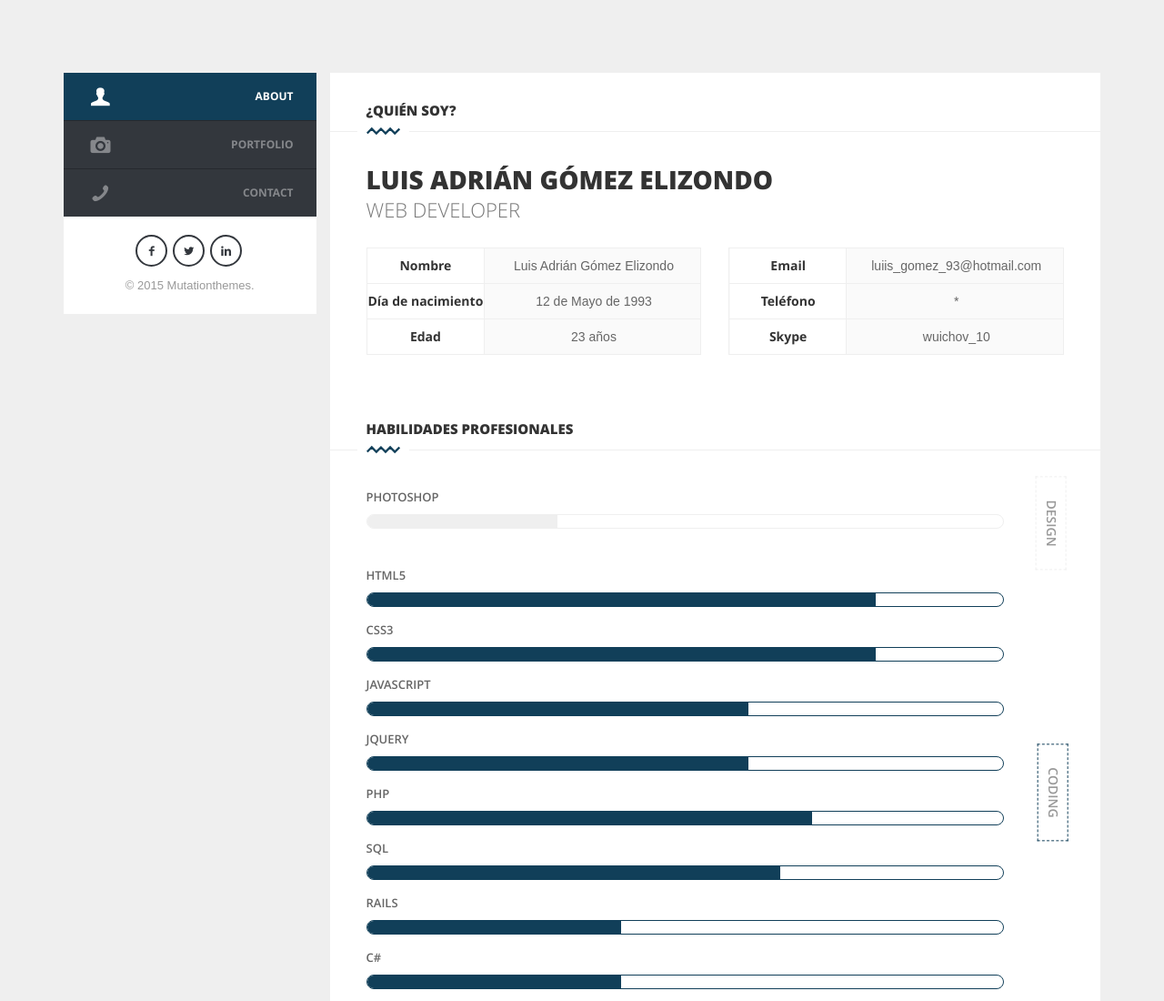
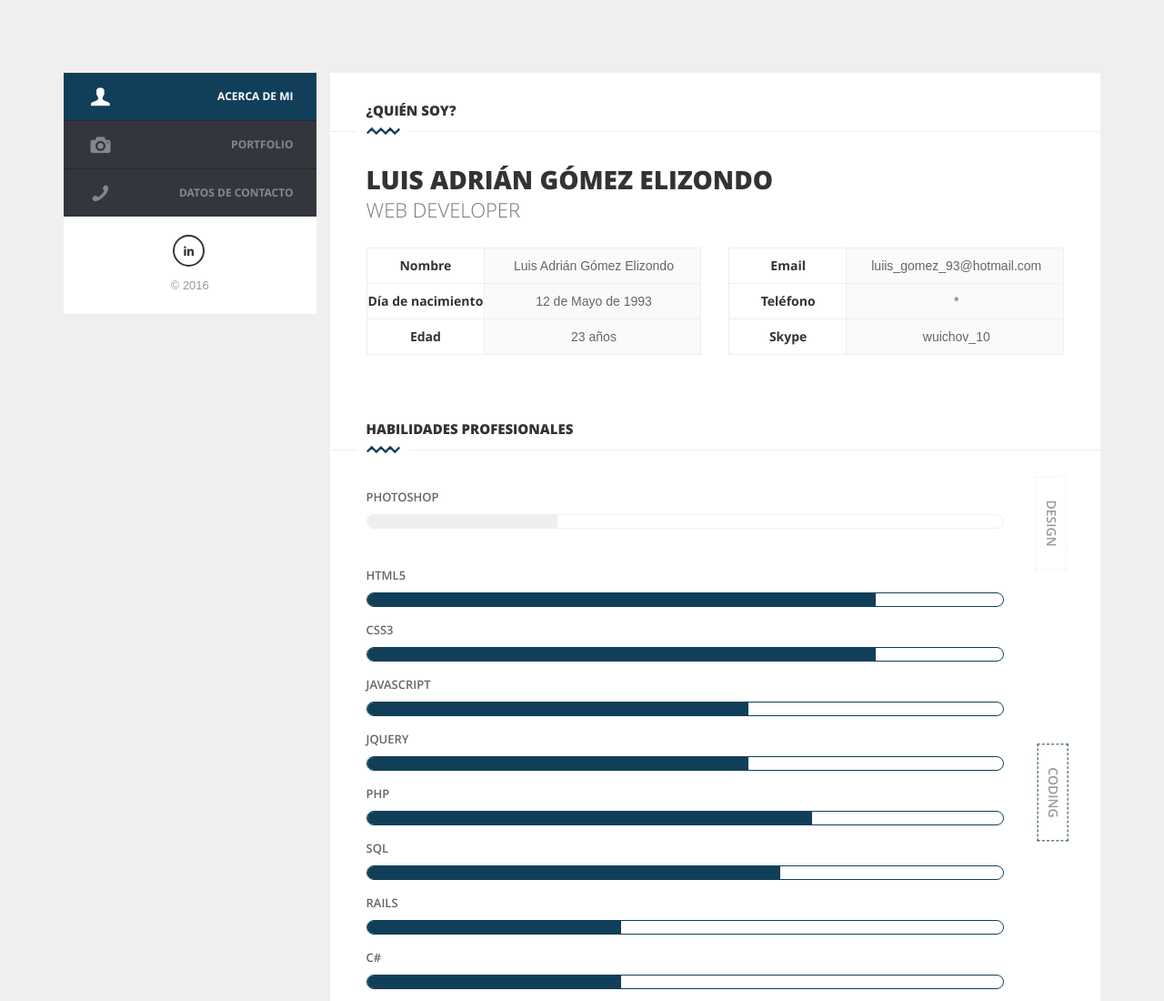
Before and after one commit to LuisAdrianGomez/cv, a plain HTML site: page index.html in a window 1280 px wide. Shown: the top 1100 px of the page at 91% size. Drawn offline with Linux system fonts and the light colour scheme; some packages are replaced by stand-ins of ours.

```diff
--- a/index.html
+++ b/index.html
@@ -69,10 +69,10 @@
                                 <!--Main navigation-->
                                 <nav id="main-nav" class="main-nav clearfix tabbed">
                                     <ul>
-                                        <li ><a href="#about"><i class="icon-user"></i>About</a></li>
+                                        <li ><a href="#about"><i class="icon-user"></i>Acerca de mi</a></li>
                                         <li><a  href="#portfolio"><i class="icon-camera"></i>Portfolio</a></li>
                                         <!--<li><a  href="#blog"><i class="icon-chat"></i>Blog</a></li>-->
-                                        <li><a  href="#contact"><i class="icon-phone"></i>Contact</a></li>
+                                        <li><a  href="#contact"><i class="icon-phone"></i>Datos de contacto</a></li>
                                     </ul>
                                 </nav>
                                 <!--End main navigation-->
@@ -82,14 +82,14 @@
 
                             <div class="bottom-header bgWhite ofsTSmall ofsBSmall tCenter">
                                 <ul class="social">
-                                    <li><a href="#"><i class="icon-facebook"></i></a></li>
-                                    <li><a href="#"><i class="icon-twitter"></i></a></li>
-                                    <li><a href="#"><i class="icon-linkedin"></i></a></li>
+                                    <!--<li><a href="#" target="_blank"><i class="icon-facebook"></i></a></li>
+                                    <li><a href="#" target="_blank"><i class="icon-twitter"></i></a></li>-->
+                                    <li><a href="https://www.linkedin.com/in/luis-adri%C3%A1n-g%C3%B3mez-elizondo-94195a108?trk=nav_responsive_tab_profile_pic" target="_blank"><i class="icon-linkedin"></i></a></li>
 
 
                                 </ul>
 
-                                <p>&copy; 2015 Mutationthemes.</p>
+                                <p>&copy; 2016</p>
 
                             </div>
 
@@ -806,7 +806,7 @@
                                                 <!--Address info-->
                                                 <div class="address-info">
                                                 <i class="icon-mail"></i>
-                                                <p>luiis_gomez_93@hotmail.com <br></p>
+                                                <p><a href="mailto:luiis_gomez_93@hotmail.com" target="_top" style="color:#2d2d2d;">luiis_gomez_93@hotmail.com </a><br></p>
                                                 </div>
                                                 <!--End address info-->
 
@@ -815,11 +815,11 @@
                                                 <div class="contact-info tCenter">
                                                 <ul>
                                                     <li><div class="ico"><i class="icon-mail"></i></div>
-                                                    <p>luiisgomez93@gmail.com </p></li>
+                                                    <p><a href="mailto:luiisgomez93@gmail.com" target="_top">luiisgomez93@gmail.com</a></p></li>
                                                     <li><div class="ico"><i class="icon-phone"></i></div>
                                                     <p>8110408730</p></li>
                                                     <li><div class="ico"><i class="icon-link"></i></div>
-                                                        <p><a href="https://www.linkedin.com/in/luis-adri%C3%A1n-g%C3%B3mez-elizondo-94195a108?trk=nav_responsive_tab_profile_pic">Linkedin : Mi perfil</a></p></li>
+                                                        <p><a href="https://www.linkedin.com/in/luis-adri%C3%A1n-g%C3%B3mez-elizondo-94195a108?trk=nav_responsive_tab_profile_pic" target="_blank">Linkedin : Mi perfil</a></p></li>
                                                 </ul>
                                                 </div>
                                                 <!--End contact info-->
@@ -839,7 +839,7 @@
 
                         </div>
                         <!--End content-->
-
+                        <br><br>
                         <!--Button-->
                         <div class="button ofsInTop tCenter">
 
```
